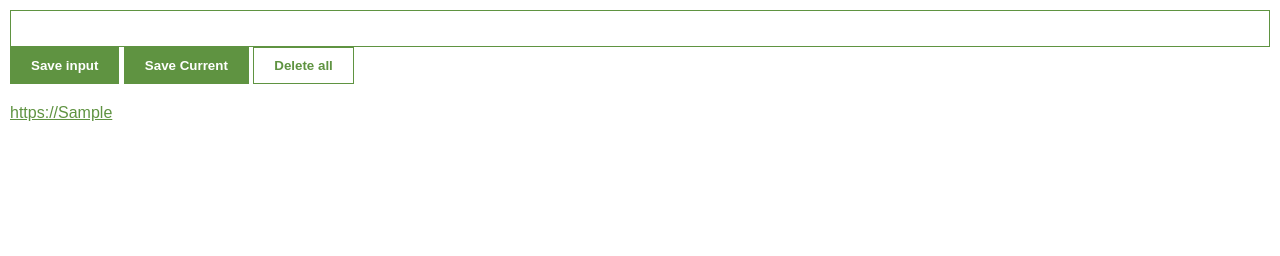
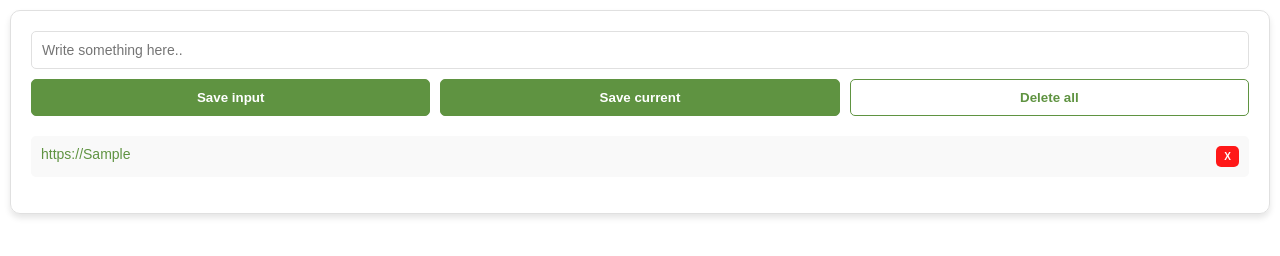
Before and after one commit to PR713/mini-projects, a browser extension: page index.html in a window 1280 px wide. Both pictures are taken after typing "Sample" into the empty fields and a click on the button "Save input". Drawn offline with Linux system fonts and the light colour scheme.

Commit message:
Final version

```diff
--- a/index.css
+++ b/index.css
@@ -3,7 +3,23 @@ body {
     margin: 0;
     padding: 10px;
     font-family: Arial, sans-serif;
-    min-width: 400px;
+    min-width: 500px;
+}
+
+
+#container {
+    border: 1px solid #e0e0e0;
+    border-radius: 10px;
+    padding: 20px;
+    box-shadow: 0 4px 6px rgba(0, 0, 0, 0.1);
+}
+
+
+#buttons {
+    display: grid;
+    grid-template-columns: repeat(3, 1fr);
+    gap: 10px;
+    margin-top: 10px;
 }
 
 
@@ -11,7 +27,10 @@ input {
     width: 100%;
     padding: 10px 10px;
     box-sizing: border-box;
-    border: 1px solid #5f9341;
+    border: 1px solid #e0e0e0;
+    font-size: 14px;
+    border-radius: 5px;
+    outline: none;
 }
 
 
@@ -22,11 +41,44 @@ button {
     font-weight: bold;
     cursor: pointer;
     border: 1px solid #5f9341;
+    border-radius: 5px;
 }
+
+
+button:hover {
+    background-color: #4e8230;
+    border: 1px solid #4e8230;
+}
+
 
 #delete-btn {
     background-color: white;
     color: #5f9341;
+}
+
+
+#delete-btn:hover {
+    background-color: #eeeded;
+    border: 1px solid #4a7d31;
+}
+
+
+.mini-delete-btns {
+    margin-left: 10px;
+    padding: 5px 8px;
+    font-size: 10px;
+    text-align: center;
+    background-color: #ff1818;
+    color: white;
+    cursor: pointer;
+    border-radius: 5px;
+    border: none;
+}
+
+
+.mini-delete-btns:hover {
+    background-color: #dd0606;
+    border: none;
 }
 
 
@@ -38,10 +90,19 @@ ul {
 
 
 li {
-    margin-top: 5px;
+    margin-top: 15px;
+    display: flex;
+    padding: 10px;
+    background-color: #f9f9f9;
+    border-radius: 5px;
 }
 
 
 a {
     color: #5f9341;
+    text-decoration: none;
+    font-size: 14px;
+    flex-grow: 1;
+    margin-right: 10px;
+    transition: color 0.3s ease;
 }
--- a/index.html
+++ b/index.html
@@ -6,12 +6,18 @@
     <title>Title</title>
 </head>
 <body>
-    <input type="text" id="input-el">
-    <button id="input-btn">Save input</button>
-    <button id="tab-btn">Save Current</button>
-    <button id="delete-btn">Delete all</button>
-    <ul id="ul-el">
-    </ul>
+    <div id="container">
+        <input type="text" id="input-el" placeholder="Write something here..">
+        <div id="buttons">
+            <button id="input-btn">Save input</button>
+            <button id="tab-btn">Save current</button>
+            <button id="delete-btn">Delete all</button>
+        </div>
+
+        <ul id="ul-el">
+        </ul>
+    </div>
+
     <script src="index.js"></script>
 </body>
 </html>
--- a/index.js
+++ b/index.js
@@ -29,6 +29,14 @@ function deleteLead(){
     localStorage.clear();
     renderLeads();
 }
+
+
+function deleteThatLead(index){
+    myLeads.splice(index, 1);
+    localStorage.setItem('myLeads', JSON.stringify(myLeads));
+    renderLeads();
+}
+
 
 function saveTab(){
     chrome.tabs.query({active: true, currentWindow: true}, function(tabs){
@@ -67,12 +75,19 @@ function renderLeads(){
                 <a target='_blank' href='${myLeads[i]}'>
                     ${myLeads[i]}
                 </a>
+                <button class="mini-delete-btns" data-index="${i}">X</button>
             </li>
         `
     }
     ulEl.innerHTML = listItems;
+
+    document.querySelectorAll('.mini-delete-btns')
+        .forEach((button) => {
+            button.addEventListener('click', () => deleteThatLead(button.dataset.index))
+        })
 }
 
+
 inputBtn.addEventListener('click', saveLead)
-deleteBtn.addEventListener('click', deleteLead)
+deleteBtn.addEventListener('dblclick', deleteLead)
 tabBtn.addEventListener('click', saveTab)
```
